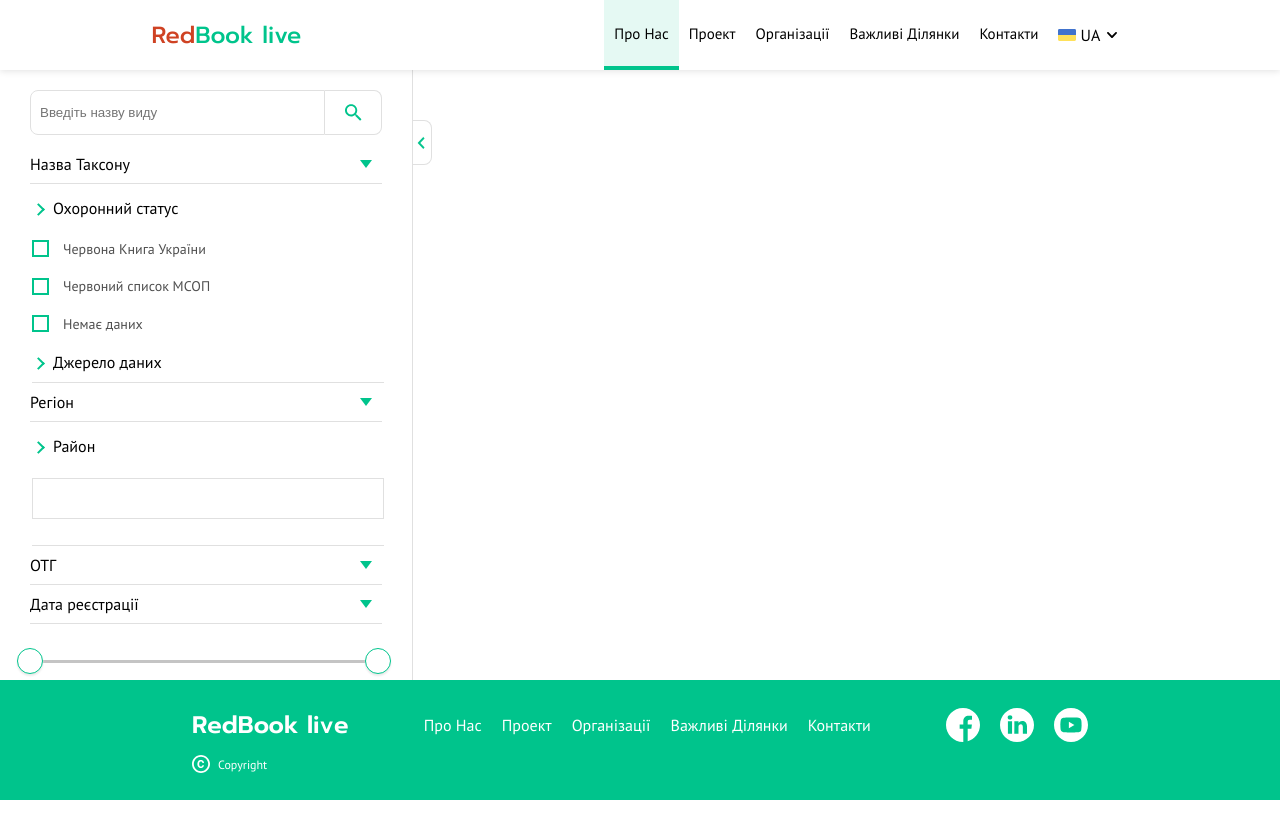
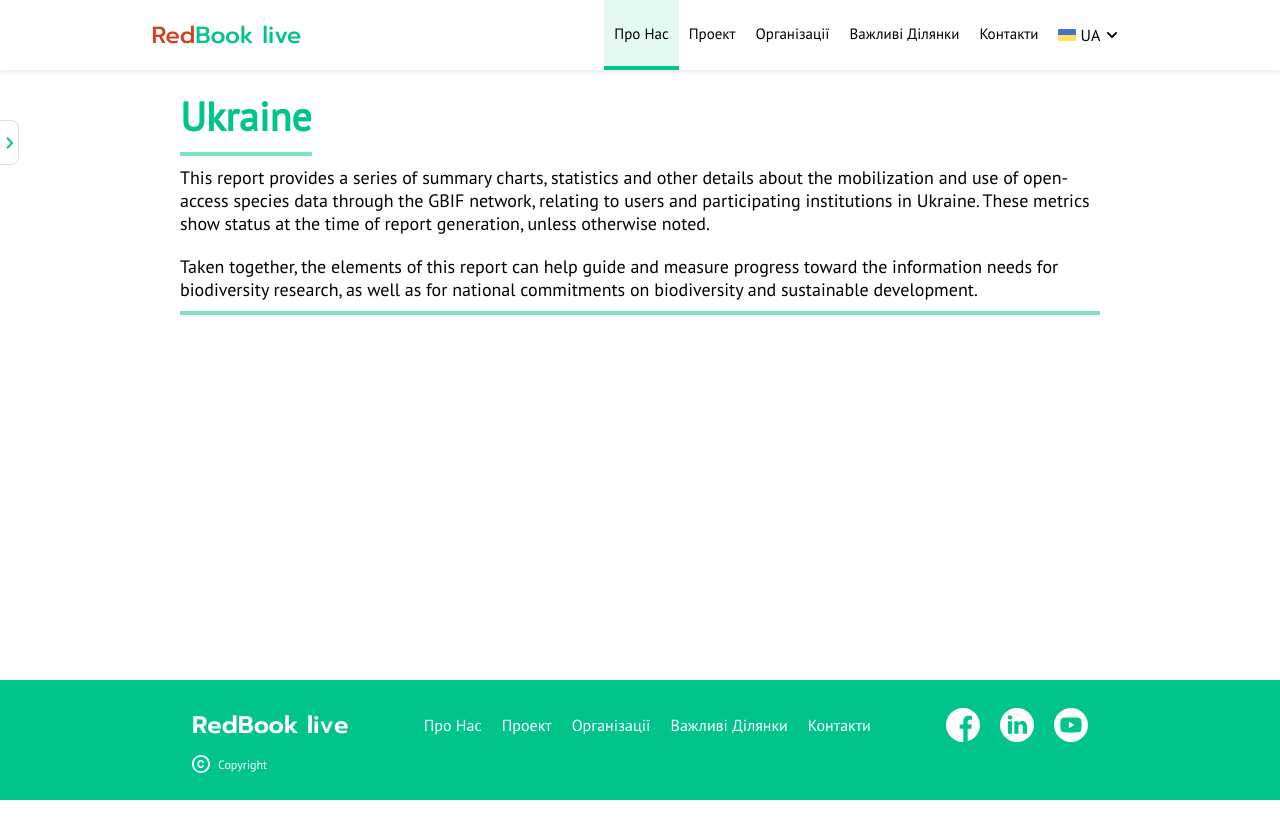
Before and after one commit to evventol/RedBook_live, a React (Create React App) app: page /about in a window 1280 px wide. Shown: the top 838 px of the page. Built offline with nearby package versions, Linux system fonts and the light colour scheme.

Commit message:
Created about page title

```diff
--- a/src/components/app.scss
+++ b/src/components/app.scss
@@ -42,5 +42,5 @@ body {
 .content {
   width: 100%;
   height: 100%;
-  padding: 4.5rem;
+  padding: 2rem 4.5rem;
 }
--- a/src/components/main-router/index.jsx
+++ b/src/components/main-router/index.jsx
@@ -1,6 +1,7 @@
 import React from "react";
 import { Switch, Route, Redirect } from "react-router-dom";
 import { routes } from "../../constants/routes/routes";
+import { AboutPage } from "../../pages/about";
 
 export const MainRouter = () => {
   return (
@@ -8,7 +9,7 @@ export const MainRouter = () => {
       <Redirect from="/" to={routes.about} />
       <Switch>
         <Route path={routes.about}>
-          <div>About</div>
+          <AboutPage />
         </Route>
         <Route path={routes.project}>
           <div>Projects</div>
--- a/src/components/sidebar/index.jsx
+++ b/src/components/sidebar/index.jsx
@@ -12,10 +12,10 @@ export default function Sidebar(props) {
   const [isOpened, toggleSidebar] = useState(false);
 
   return (
-    <div className={[styles.sidebar, !isOpened ? styles.opened : ""].join(" ")}>
+    <div className={[styles.sidebar, isOpened ? styles.opened : ""].join(" ")}>
       <div className={styles.toggler} onClick={() => toggleSidebar(!isOpened)}>
         <img
-          className={[styles.arrow, !isOpened ? "" : styles.closed].join(" ")}
+          className={[styles.arrow, isOpened ? "" : styles.closed].join(" ")}
           src={arrow}
           alt="toggler"
         />
--- a/src/components/sidebar/sidebar.module.scss
+++ b/src/components/sidebar/sidebar.module.scss
@@ -27,6 +27,7 @@
     border-bottom-right-radius: 0.8rem;
     outline: none;
     border: 0.1rem solid #e0e0e0;
+    background-color: white;
     border-left: none;
     transition: all 0.2s;
 
--- /dev/null
+++ b/src/pages/about/about-title/about-title.module.scss
@@ -0,0 +1,24 @@
+.container {
+  width: 100%;
+  margin-bottom: 4rem;
+
+  & .title {
+    display: inline-block;
+    color: #00c48c;
+    font-size: 4rem;
+    font-weight: bold;
+    padding-bottom: 1rem;
+    border-bottom: 0.4rem solid #7ddfc3;
+  }
+
+  & .content {
+    border-bottom: 0.4rem solid #7ddfc3;
+    max-width: 92rem;
+
+    & .block {
+      font-size: 1.8rem;
+      margin: 0;
+      padding: 1rem 0;
+    }
+  }
+}
--- /dev/null
+++ b/src/pages/about/about-title/index.jsx
@@ -0,0 +1,25 @@
+import React from "react";
+import styles from "./about-title.module.scss";
+
+export const AboutTitle = () => {
+  return (
+    <div className={styles.container}>
+      <span className={styles.title}>Ukraine</span>
+      <div className={styles.content}>
+        <p className={styles.block}>
+          This report provides a series of summary charts, statistics and other
+          details about the mobilization and use of open-access species data
+          through the GBIF network, relating to users and participating
+          institutions in Ukraine. These metrics show status at the time of
+          report generation, unless otherwise noted.
+        </p>
+        <p className={styles.block}>
+          Taken together, the elements of this report can help guide and measure
+          progress toward the information needs for biodiversity research, as
+          well as for national commitments on biodiversity and sustainable
+          development.
+        </p>
+      </div>
+    </div>
+  );
+};
--- /dev/null
+++ b/src/pages/about/about.module.scss
@@ -0,0 +1,12 @@
+.container {
+  width: 100%;
+  height: 100%;
+  display: flex;
+  flex-flow: column nowrap;
+  justify-content: flex-start;
+  align-items: center;
+
+  & .content {
+    max-width: 110rem;
+  }
+}
--- /dev/null
+++ b/src/pages/about/index.jsx
@@ -0,0 +1,13 @@
+import React from "react";
+import styles from "./about.module.scss";
+import { AboutTitle } from "./about-title";
+
+export const AboutPage = () => {
+  return (
+    <div className={styles.container}>
+      <div className={styles.content}>
+        <AboutTitle />
+      </div>
+    </div>
+  );
+};
```
